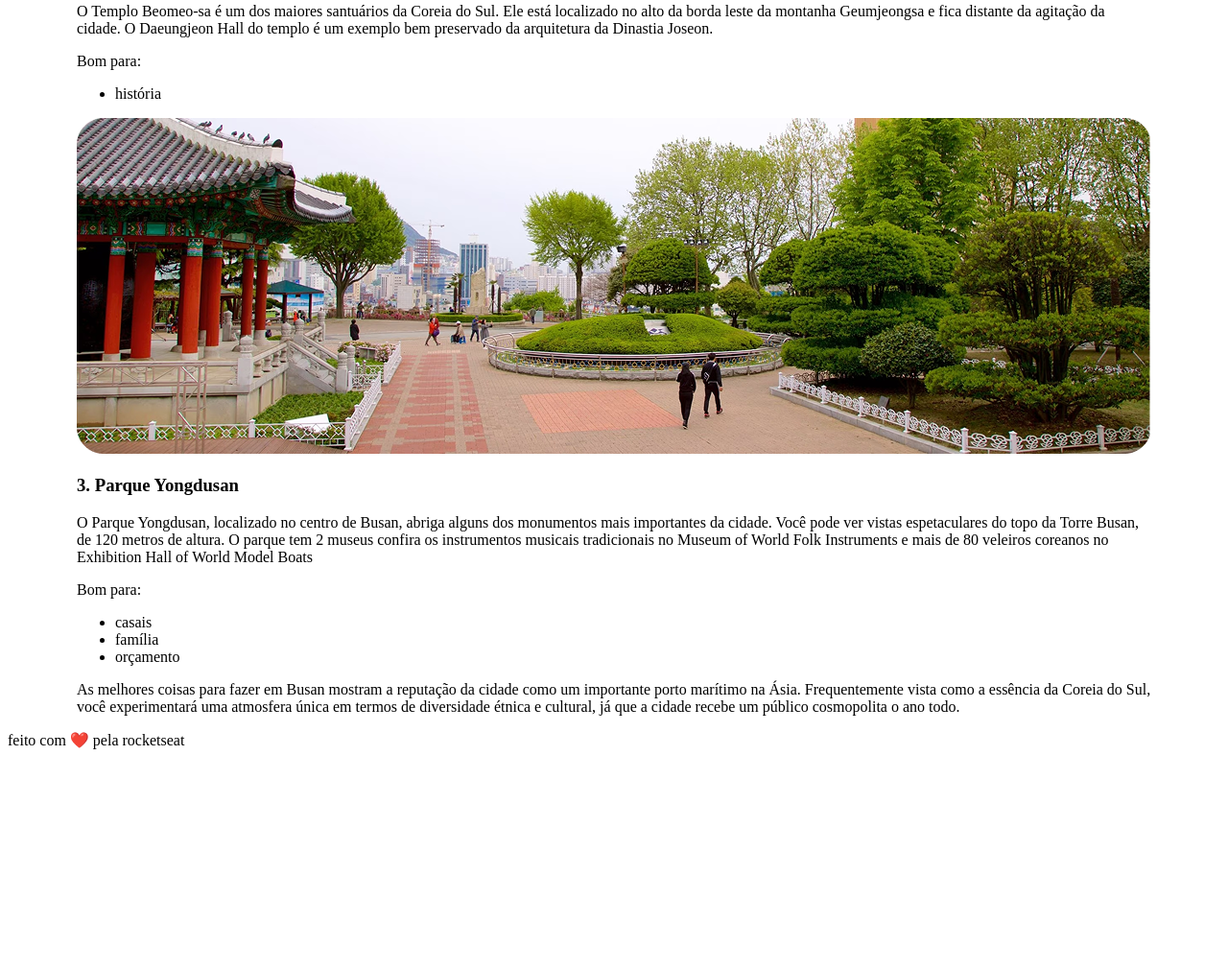
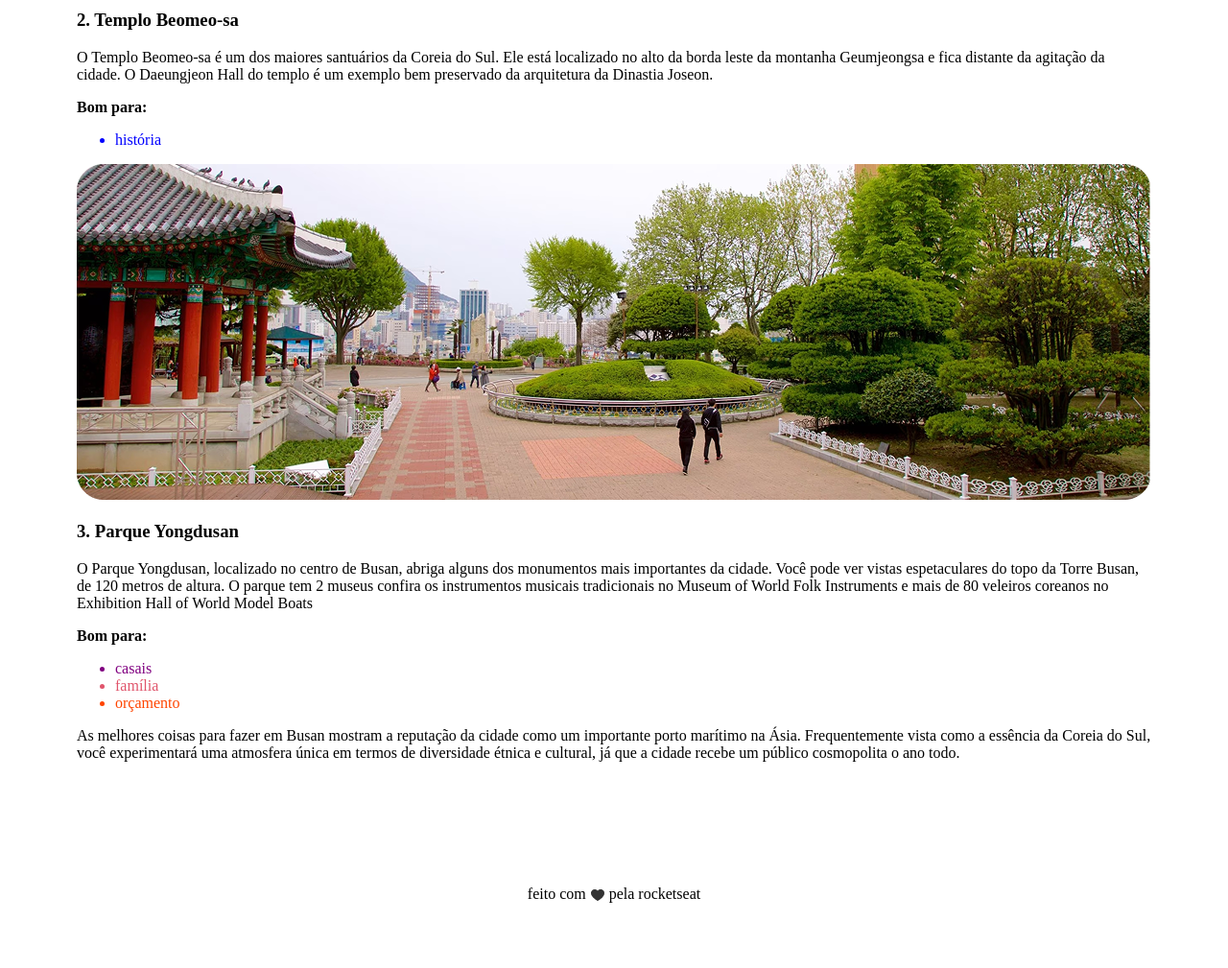
Before and after one commit to Samuca2107/locais-turisticos, a plain HTML site: page index.html in a window 1280 px wide. Shown: the part 1603-2612 px from the top of the page at 96% size. Before the commit the page ends 2392 px from the top, so only its background shows below. Drawn offline with Linux system fonts and the light colour scheme.

Commit message:
projeto finalizado

```diff
--- a/index.html
+++ b/index.html
@@ -9,7 +9,7 @@
 <body>
   <div id="container">
     <div id="title-pg">
-     <p>SUA PROXIMA VIAGE:</p>
+     <p id="vermelho">SUA PROXIMA VIAGE:</p>
      <h1>Conheça Busan</h1>
    </div>
    <div id="discription-imagem">
@@ -17,7 +17,7 @@
      <p>Busan, a estrela em ascensão da Coreia do Sul, oferece de tudo, desde churrascarias de primeira linha até tradicionais barracas de comida de rua. Aqui, exploramos a segunda cidade da Coreia do Sul e descobrimos as suas ofertas culinárias.</p>
     </div>
     <div id="content-list">
-      <p>PARA OS AMANTES DE HISTORIA</p>
+      <p id="vermelho">PARA OS AMANTES DE HISTORIA</p>
       <h2>Descubra 3 destinos imperdíveis em Busan</h2>
 
       <P>As atrações de Busan vão desde templos budistas centenários que pontilham as montanhas e o litoral da cidade até praias imaculadas com águas cristalinas. Esta cidade litorânea tem muitas coisas para fazer o ano todo - as famílias podem passar o tempo em um aquário à beira-mar, os compradores podem explorar bairros vibrantes e os amantes da natureza podem desfrutar de longas caminhadas até mirantes panorâmicos.
@@ -27,7 +27,7 @@
      <p>O Templo Haedong Yonggungsa é um templo budista localizado no extremo nordeste de Busan. Construído em 1376, é um dos poucos templos na Coreia construídos à beira-mar você pode desfrutar de vistas do Mar do Leste de um lado e de belas montanhas do outro.</p>
      <p id="bom-para">Bom para:</p>
      <ul>
-      <li>história</li>
+      <li id="historia">história</li>
      </ul>
 
      <img src="./assets/templo-2.png" alt="imagem do templo beomeo-sa">
@@ -35,7 +35,7 @@
      <p>O Templo Beomeo-sa é um dos maiores santuários da Coreia do Sul. Ele está localizado no alto da borda leste da montanha Geumjeongsa e fica distante da agitação da cidade. O Daeungjeon Hall do templo é um exemplo bem preservado da arquitetura da Dinastia Joseon.</p>
      <p id="bom-para">Bom para:</p>
      <ul>
-      <li>história</li>
+      <li id="historia">história</li>
      </ul>
 
      <img src="./assets/parque-3.png" alt="imagem do parque yongdusan">
@@ -43,9 +43,9 @@
      <p>O Parque Yongdusan, localizado no centro de Busan, abriga alguns dos monumentos mais importantes da cidade. Você pode ver vistas espetaculares do topo da Torre Busan, de 120 metros de altura. O parque tem 2 museus confira os instrumentos musicais tradicionais no Museum of World Folk Instruments e mais de 80 veleiros coreanos no Exhibition Hall of World Model Boats</p>
      <p id="bom-para">Bom para:</p>
      <ul>
-      <li>casais</li>
-      <li>família</li>
-      <li>orçamento</li>
+      <li id="casais">casais</li>
+      <li id="familia">família</li>
+      <li id="orçamento">orçamento</li>
      </ul>
     </div>
     <div id="description">
@@ -53,7 +53,7 @@
     </div>
 
   </div>
-  <footer>feito com ❤️ pela rocketseat</footer>
+  <footer>feito com <img id="heart" src="./assets/ph_heart-fill.png"> pela rocketseat</footer>
 
 </body>
 </html>
--- a/style.css
+++ b/style.css
@@ -1,4 +1,40 @@
+body{
+  font-weight: 500;
+}
+
 #container{
-  margin:0 auto;
+  margin:64px auto;
   width:1120px;
 }
+
+#vermelho{
+  color: red;
+}
+
+#bom-para{
+  font-weight: bold;
+}
+
+#historia{
+  color:blue;
+}
+
+#casais{
+  color: purple;
+}
+
+#familia{
+  color: rgb(224, 85, 108);
+}
+
+#orçamento{
+  color: orangered;
+}
+
+footer{
+  text-align: center;
+  padding: 65px;
+}
+footer img{
+  vertical-align: middle;
+}
```
Also changed, not shown: assets/ph_heart-fill.png (added).
